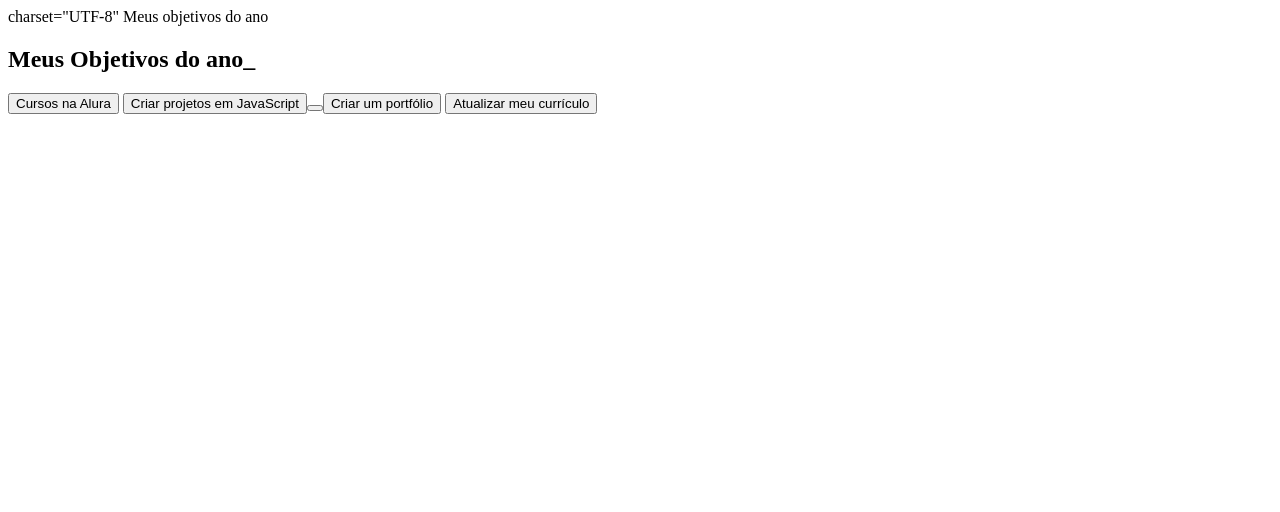
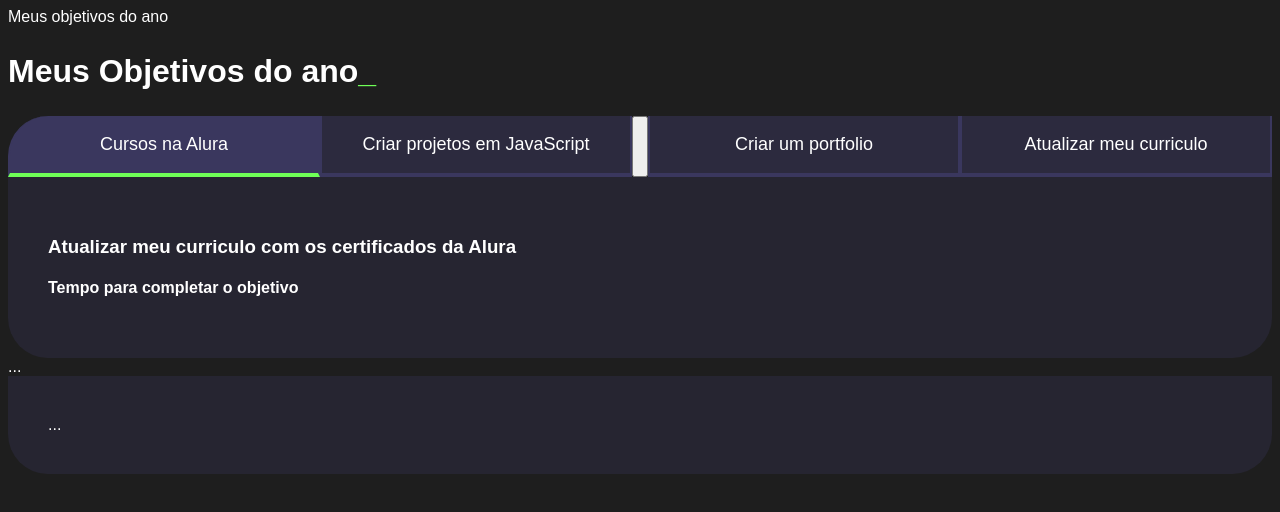
Before and after one commit to JoaoVictorBonan/trabalho-3000, a plain HTML site: page index.html in a window 1280 px wide. Both pictures are taken after a click on the button "Cursos na Alura". Drawn offline with Linux system fonts and the light colour scheme; a web font is replaced by a local one.

Commit message:
Add files via upload

```diff
--- a/index.html
+++ b/index.html
@@ -2,25 +2,56 @@
 <html lang="pt-br">
 <head>
 <meta charset="UTF-8">
-
 <meta name="viewport" content="width=device-width, initial-
 scale=1.0">
 <title>Meus objetivos do ano</title>
-<meta> charset="UTF-8"
+<meta charset="UTF-8">
 <meta name="viewport" content="width=device-width,
 initial-scale=1.0">
 </tittle>Meus objetivos do ano</tittle>
-<link rel=”stylesheet” href=”style.css”>
-<title>Meus objetivos do ano</title>
+<link rel="stylesheet" href="style.css">
 </head>
 <body>
-    <section class=”conteudo-principal”></section>
-    <h2 class=”titulo-principal”>Meus Objetivos do ano<span>_<span></h2>
-<div class=”botoes”>
-    <button class=”botao”>Cursos na Alura</button>
-    <button class=”botao”>Criar projetos em JavaScript<button>
-    <button class=”botao”>Criar um portfólio</button>
-    <button class=”botao”>Atualizar meu currículo</button>
+    <section class="conteudo-principal"></section>
+    <h2 class="titulo-principal">Meus Objetivos do ano<span>_<span></h2>
+<div class="botoes">
+    <button class="botao ativo">Cursos na Alura</button>
+    <button class="botao">Criar projetos em JavaScript<button>
+    <button class="botao">Criar um portfolio</button>
+    <button class="botao">Atualizar meu curriculo</button>
+    <script src="main.js"></script>
     </div>
+    <div class=abas-textos>
+        <div class=aba-conteudo ativo>
+        <h3 class=aba-conteudo-titulo-
+        principal>Estudar 4 cursos na Alura</h3>
+        <h4 class=aba-conteudo-titulo-
+        secundario>Tempo para completar o objetivo</h4>
+        </div>
+        <div class=aba-conteudo>
+        <h3 class=aba-conteudo-titulo-principal>Criar
+        5 projetos em Javascript</h3>
+        <h4 class=aba-conteudo-titulo-
+        secundario>Tempo para completar o objetivo</h4>
+        </div>
+        <div class=aba-conteudo>
+            <h3 class=aba-conteudo-titulo-
+            principal>Criar um portfolio com os meus 3 melhores projetos</h3>
+            <h4 class=aba-conteudo-titulo-
+            secundario>Tempo para completar o objetivo</h4>
+            </div>
+            <div class=aba-conteudo>
+            </div>
+            <h3 class=aba-conteudo-titulo-
+            principal>Atualizar meu curriculo com os certificados da Alura</h3>
+            <h4 class=aba-conteudo-titulo-
+            secundario>Tempo para completar o objetivo</h4>
+            </div>
+            </div>
+            <div class=conteudo>
+                <div class=botoes> ... </div>
+                <div class=abas-textos> ... </div>
+                </div>
+                </div>
 </body>
 </html>
--- /dev/null
+++ b/main.js
@@ -0,0 +1,9 @@
+const botoes = document.querySelectorAll(".botao");
+for(let i=0;i <botoes.length;i++){ botoes[i].onclick = function() {
+
+    for(let j=0;j<botoes.length;j++) { botoes[j].classList.remove("ativo");
+    }
+    botoes[i].classList.add("ativo");
+    }
+    }
+console.log(botoes)
--- a/style.css
+++ b/style.css
@@ -1,6 +1,10 @@
 @import url('https://fonts.googleapis.com/ css2?family=Chakra+Petch:wght@400;700&display=swap');
-:root { --cor-de-fundo: #1E1E1E; --verde: #6FFF57; --branco: #FFFFFF; --botao-ativo: #3A375E; --botao-inativo:
-    rgba(58, 55, 94, 0.5); --texto-fundo: rgba(58, 55, 94, 0.3); }
+:root { --cor-de-fundo: #1E1E1E;
+    --verde: #6FFF57;
+    --branco: #FFFFFF;
+    --botao-ativo: #3A375E;
+    --botao-inativo: rgba(58, 55, 94, 0.5);
+    --texto-fundo: rgba(58, 55, 94, 0.3); }
 body {
     background-color: var(--cor-de-fundo);
     color: var(--branco); font-family: 'Chakra Petch', sans-serif;
@@ -19,7 +23,7 @@
 }
 .titulo-principal span {
     color: var(--verde); }
-       .botao { font-family: «Crakra Petch», sans-serif;
+.botao { font-family: Crakra Petch, sans-serif;
     background-color: var(--botao-inativo);
     color: var(--branco); display: flex;
     justify-content: center;
@@ -41,3 +45,21 @@
 }
 .botao:last-child { border-radius: 0 40px 0 0;
 }
+.botao.ativo{
+    background-color: var(--botao-ativo);
+    border-bottom: 4px solid var(--verde);
+    }
+    .abas-textos{
+        background-color: var(--texto-fundo); padding: 40px;
+        border-radius: 0 0 40px 40px;
+        }
+        .aba-conteudo.ativo{ display:block;
+        }
+        .aba-conteudo{ display: none;
+        }
+        .aba-conteudo-titulo-principal{ font-size: 28px;
+            text-align: center;
+            }
+            .aba-conteudo-titulo-secundario{ text-align: center;
+            color: var(--verde); text-transform: uppercase;
+            }
```
Lines whose indentation alone changed are shown as unchanged.
